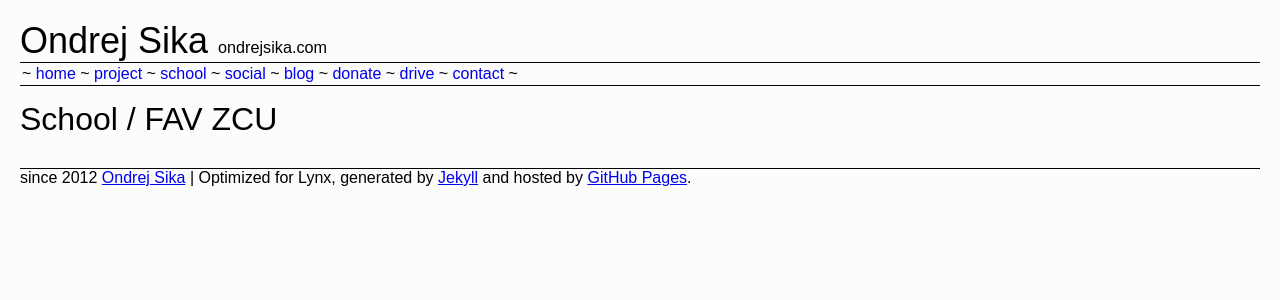
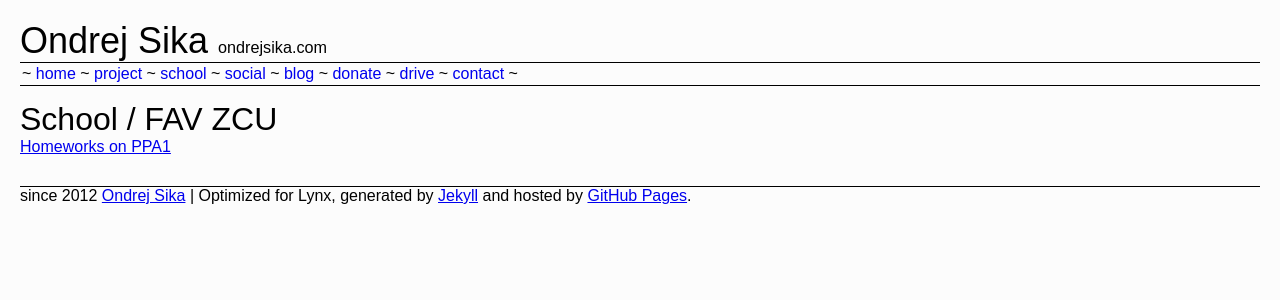
Before and after one commit to ondrejsika/ondrejsika.com, a Jekyll site: the page built from school/fav_zcu.html, in a window 1280 px wide. Shown: the top 300 px of the page. Built offline with Jekyll 4.4.1, drawn with Linux system fonts in a browser that asks for light colours; Markdown is read by kramdown in place of the engine named in the settings.

Commit message:
add hw for ppa1 to fav page

```diff
--- a/school/fav_zcu.html
+++ b/school/fav_zcu.html
@@ -4,3 +4,5 @@
 ---
 
 <h2>School / {{page.title}}</h2>
+
+<a href="https://github.com/ondrejsika/fav-ppa1-homeworks" target="blank">Homeworks on PPA1</a>
```
